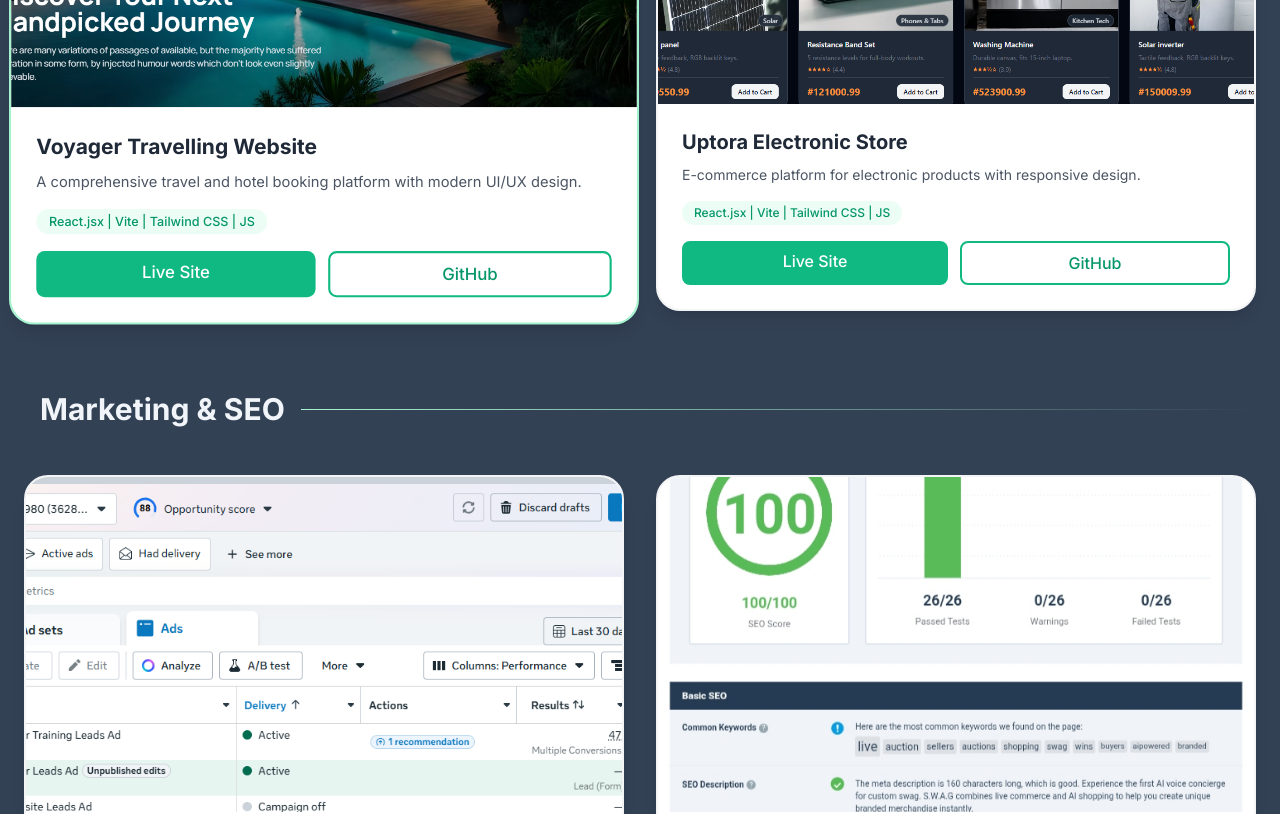
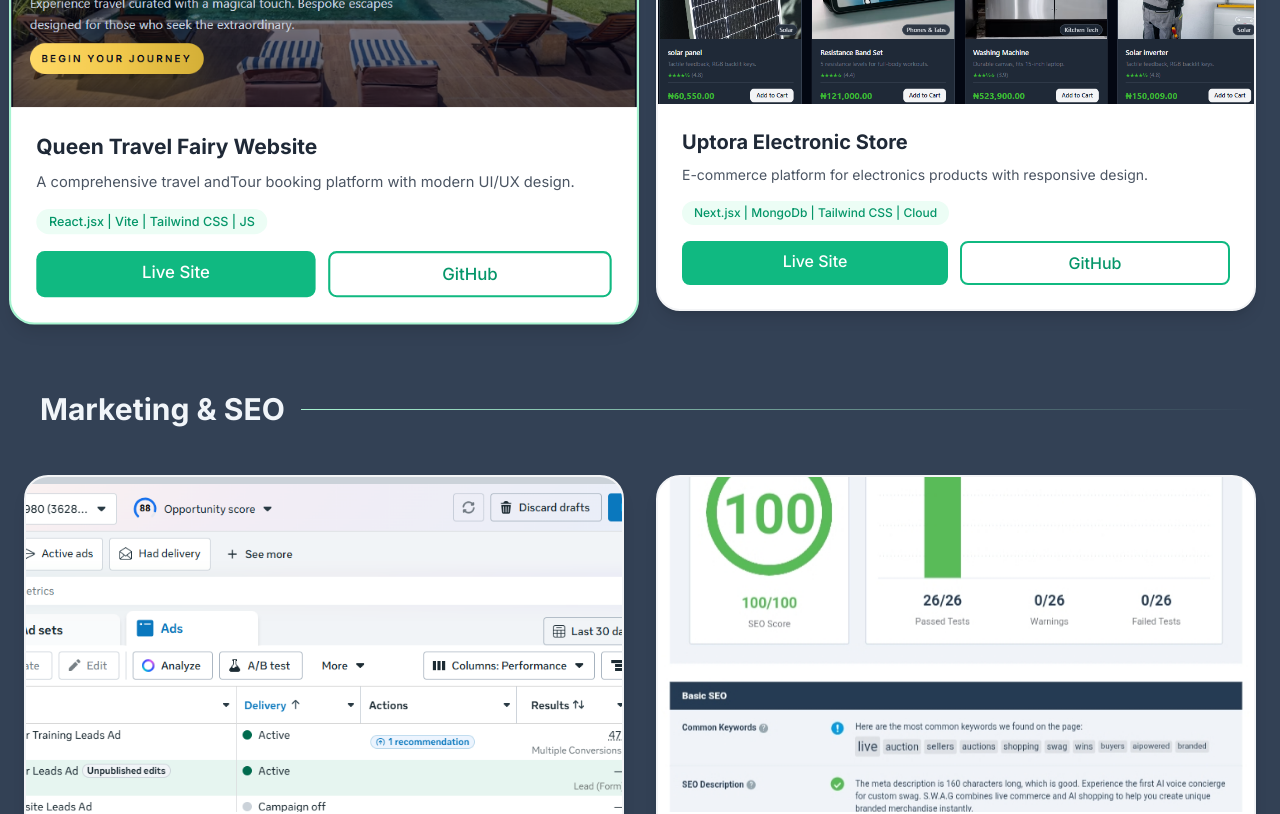
Before and after one commit to Usamagrowth/my-portfolio, a React (Vite) app: page / in a window 1280 px wide. Shown: the part 4520-5334 px from the top of the page. Built offline with nearby package versions, Linux system fonts and the light colour scheme.

Commit message:
portfolio

```diff
--- a/src/Components/Footer.jsx
+++ b/src/Components/Footer.jsx
@@ -79,7 +79,16 @@
                   style={{ color: colors.secondary }}
                 >
                   <InstagramIcon className="w-5 h-5" />
-                 </a>
+                </a>
+                <a
+                  href="https://linkedin.com/in/usama-o-53161535b/"
+                  target="_blank"
+                  rel="noopener noreferrer"
+                  className="p-2 rounded-full hover:scale-110 transition-all duration-200"
+                  style={{ color: colors.secondary }}
+                >
+                  <LinkedinIcon className="w-5 h-5" />
+                </a>
                  <a
                   href="https://x.com/usamagrowthsolu"
                   target="_blank"
--- a/src/Components/Portfolio.jsx
+++ b/src/Components/Portfolio.jsx
@@ -2,7 +2,7 @@
 import { ThemeCont } from "../contexts/ThemeContext"
 import { useState } from "react"
 import { X, ZoomIn } from "lucide-react"
-import voyager from "../assets/voyager.png"
+import queen from "../assets/queen-travel.png"
 import uptora from "../assets/uptoraE.png"
 import swag from "../assets/swag.jpg"
 import secol from "../assets/secol.png"
@@ -32,20 +32,20 @@
       title: "Web Development",
       projects: [
         {
-          businessName: "Voyager Travelling Website",
-          image: voyager,
-          description: "A comprehensive travel and hotel booking platform with modern UI/UX design.",
+          businessName: "Queen Travel Fairy Website",
+          image: queen,
+          description: "A comprehensive travel andTour booking platform with modern UI/UX design.",
           tech: "React.jsx | Vite | Tailwind CSS | JS",
-          link: "https://voyage-travelling.vercel.app",
-          git: "https://github.com/Usamagrowth/voyage-travelling",
+          link: "https://queentravelfairy.com",
+          git: "https://github.com/Usamagrowth/queen-travel-fairy",
           featured: true
         },
         {
           businessName: "Uptora Electronic Store",
           image: uptora,
-          description: "E-commerce platform for electronic products with responsive design.",
-          tech: "React.jsx | Vite | Tailwind CSS | JS",
-          link: "https://uptora-e-lectronics.vercel.app/",
+          description: "E-commerce platform for electronics products with responsive design.",
+          tech: "Next.jsx | MongoDb | Tailwind CSS | Cloud",
+          link: "https://uptora-electronics.vercel.app",
           git: "https://github.com/Usamagrowth/Uptora-Electronics"
         }
       ]
```
Also changed, not shown: src/assets/queen-travel.png (added), src/assets/uptoraE.png.
